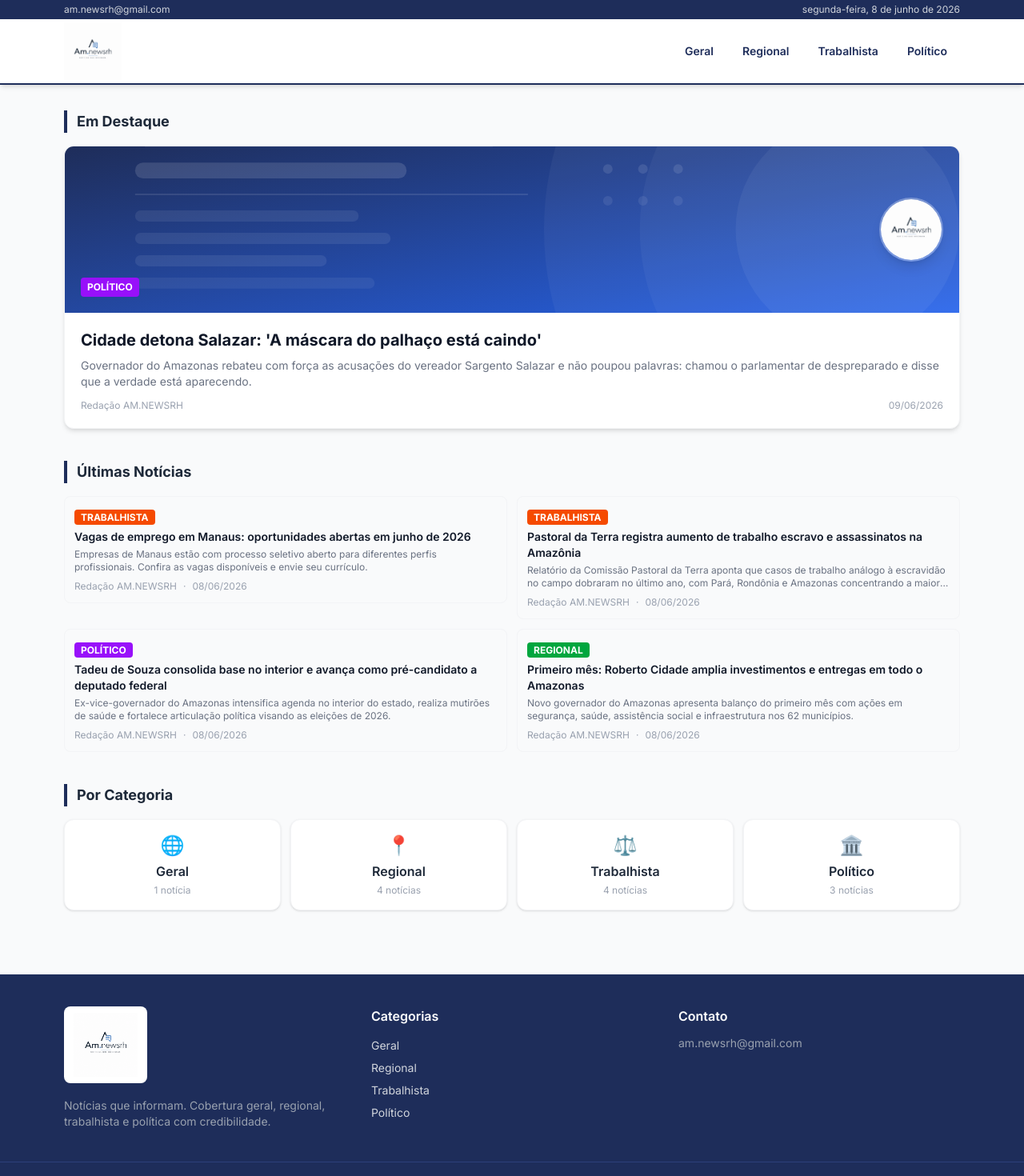
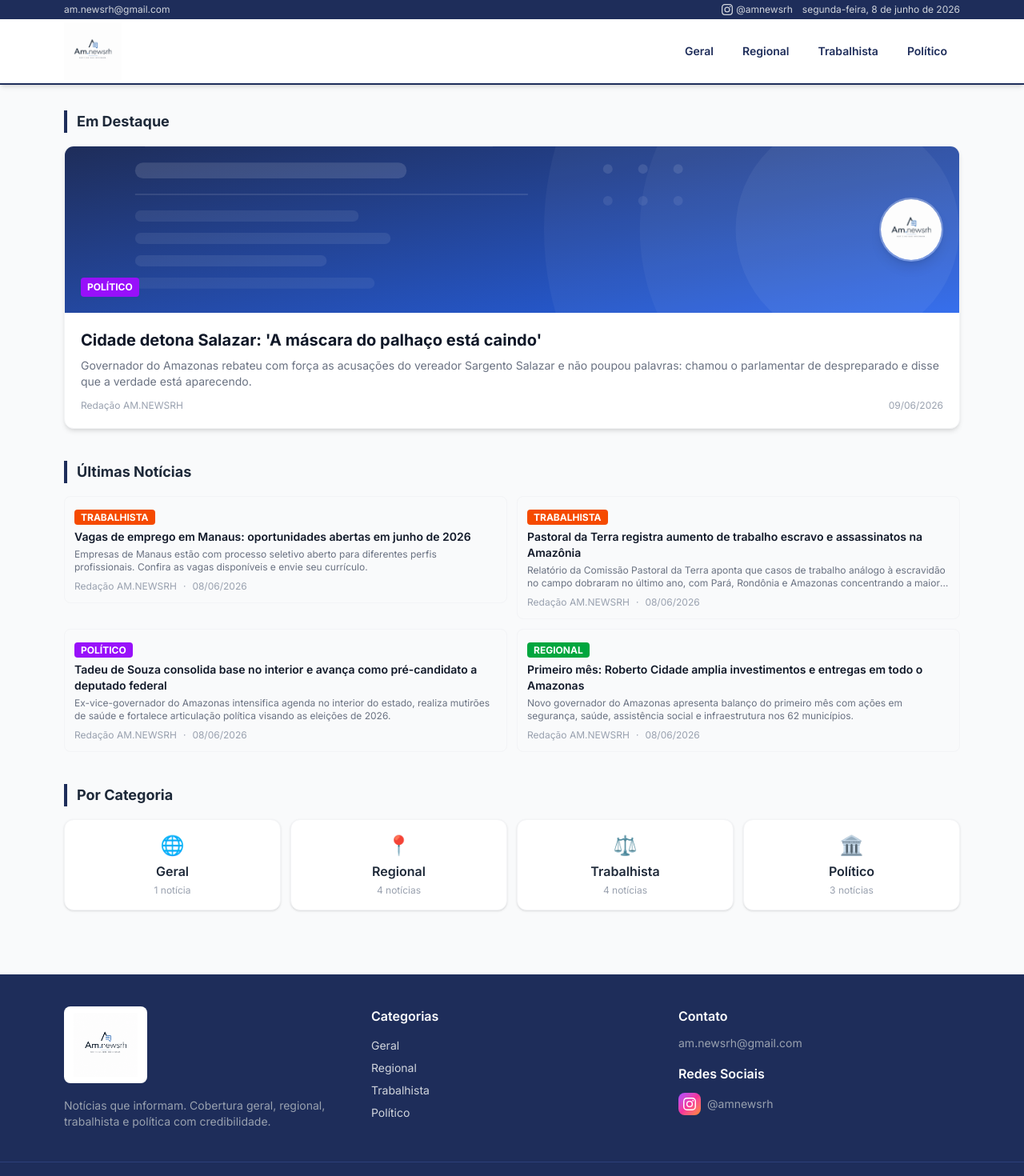
Before and after one commit to multilaborconsultoria-cyber/multinews, a Next.js app: page / in a window 1280 px wide. Shown: the top 1470 px of the page at 80% size. Built offline with nearby package versions, Linux system fonts and the light colour scheme.

Commit message:
feat: adicionar Instagram @amnewsrh no header e footer

```diff
--- a/components/Footer.tsx
+++ b/components/Footer.tsx
@@ -33,6 +33,22 @@
         <div>
           <h4 className="text-white font-semibold mb-3">Contato</h4>
           <p className="text-sm text-gray-400">am.newsrh@gmail.com</p>
+          <div className="mt-4">
+            <h4 className="text-white font-semibold mb-3">Redes Sociais</h4>
+            <a
+              href="https://www.instagram.com/amnewsrh/"
+              target="_blank"
+              rel="noopener noreferrer"
+              className="inline-flex items-center gap-2 text-sm text-gray-400 hover:text-white transition-colors group"
+            >
+              <span className="bg-gradient-to-br from-purple-500 via-pink-500 to-orange-400 p-1.5 rounded-lg group-hover:scale-110 transition-transform">
+                <svg className="w-4 h-4 text-white" fill="currentColor" viewBox="0 0 24 24">
+                  <path d="M12 2.163c3.204 0 3.584.012 4.85.07 3.252.148 4.771 1.691 4.919 4.919.058 1.265.069 1.645.069 4.849 0 3.205-.012 3.584-.069 4.849-.149 3.225-1.664 4.771-4.919 4.919-1.266.058-1.644.07-4.85.07-3.204 0-3.584-.012-4.849-.07-3.26-.149-4.771-1.699-4.919-4.92-.058-1.265-.07-1.644-.07-4.849 0-3.204.013-3.583.07-4.849.149-3.227 1.664-4.771 4.919-4.919 1.266-.057 1.645-.069 4.849-.069zM12 0C8.741 0 8.333.014 7.053.072 2.695.272.273 2.69.073 7.052.014 8.333 0 8.741 0 12c0 3.259.014 3.668.072 4.948.2 4.358 2.618 6.78 6.98 6.98C8.333 23.986 8.741 24 12 24c3.259 0 3.668-.014 4.948-.072 4.354-.2 6.782-2.618 6.979-6.98.059-1.28.073-1.689.073-4.948 0-3.259-.014-3.667-.072-4.947-.196-4.354-2.617-6.78-6.979-6.98C15.668.014 15.259 0 12 0zm0 5.838a6.162 6.162 0 100 12.324 6.162 6.162 0 000-12.324zM12 16a4 4 0 110-8 4 4 0 010 8zm6.406-11.845a1.44 1.44 0 100 2.881 1.44 1.44 0 000-2.881z"/>
+                </svg>
+              </span>
+              @amnewsrh
+            </a>
+          </div>
         </div>
       </div>
       <div className="border-t border-[#2d3f7a] py-4 text-center text-xs text-gray-500">
--- a/components/Header.tsx
+++ b/components/Header.tsx
@@ -11,9 +11,18 @@
   return (
     <header className="bg-white shadow-md border-b-2 border-[#1e2d5a]">
       <div className="bg-[#1e2d5a] text-xs text-gray-300 py-1">
-        <div className="max-w-6xl mx-auto px-4 flex justify-between">
+        <div className="max-w-6xl mx-auto px-4 flex justify-between items-center">
           <span>am.newsrh@gmail.com</span>
-          <span>{new Date().toLocaleDateString('pt-BR', { weekday: 'long', year: 'numeric', month: 'long', day: 'numeric' })}</span>
+          <div className="flex items-center gap-3">
+            <a href="https://www.instagram.com/amnewsrh/" target="_blank" rel="noopener noreferrer"
+              className="flex items-center gap-1 hover:text-white transition-colors">
+              <svg className="w-3.5 h-3.5" fill="currentColor" viewBox="0 0 24 24">
+                <path d="M12 2.163c3.204 0 3.584.012 4.85.07 3.252.148 4.771 1.691 4.919 4.919.058 1.265.069 1.645.069 4.849 0 3.205-.012 3.584-.069 4.849-.149 3.225-1.664 4.771-4.919 4.919-1.266.058-1.644.07-4.85.07-3.204 0-3.584-.012-4.849-.07-3.26-.149-4.771-1.699-4.919-4.92-.058-1.265-.07-1.644-.07-4.849 0-3.204.013-3.583.07-4.849.149-3.227 1.664-4.771 4.919-4.919 1.266-.057 1.645-.069 4.849-.069zM12 0C8.741 0 8.333.014 7.053.072 2.695.272.273 2.69.073 7.052.014 8.333 0 8.741 0 12c0 3.259.014 3.668.072 4.948.2 4.358 2.618 6.78 6.98 6.98C8.333 23.986 8.741 24 12 24c3.259 0 3.668-.014 4.948-.072 4.354-.2 6.782-2.618 6.979-6.98.059-1.28.073-1.689.073-4.948 0-3.259-.014-3.667-.072-4.947-.196-4.354-2.617-6.78-6.979-6.98C15.668.014 15.259 0 12 0zm0 5.838a6.162 6.162 0 100 12.324 6.162 6.162 0 000-12.324zM12 16a4 4 0 110-8 4 4 0 010 8zm6.406-11.845a1.44 1.44 0 100 2.881 1.44 1.44 0 000-2.881z"/>
+              </svg>
+              @amnewsrh
+            </a>
+            <span>{new Date().toLocaleDateString('pt-BR', { weekday: 'long', year: 'numeric', month: 'long', day: 'numeric' })}</span>
+          </div>
         </div>
       </div>
       <div className="max-w-6xl mx-auto px-4">
```
